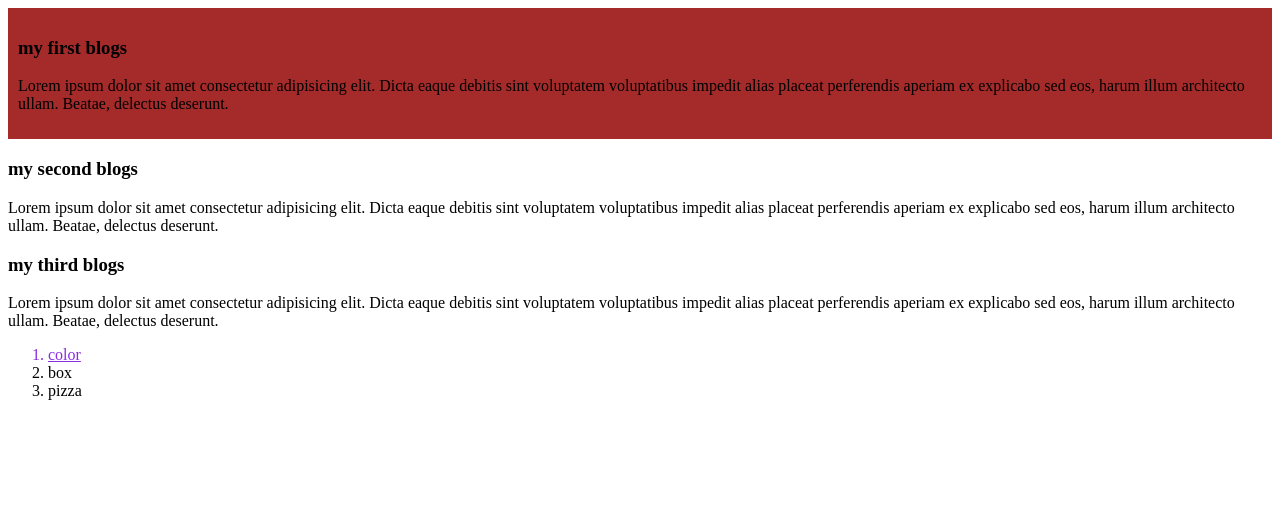
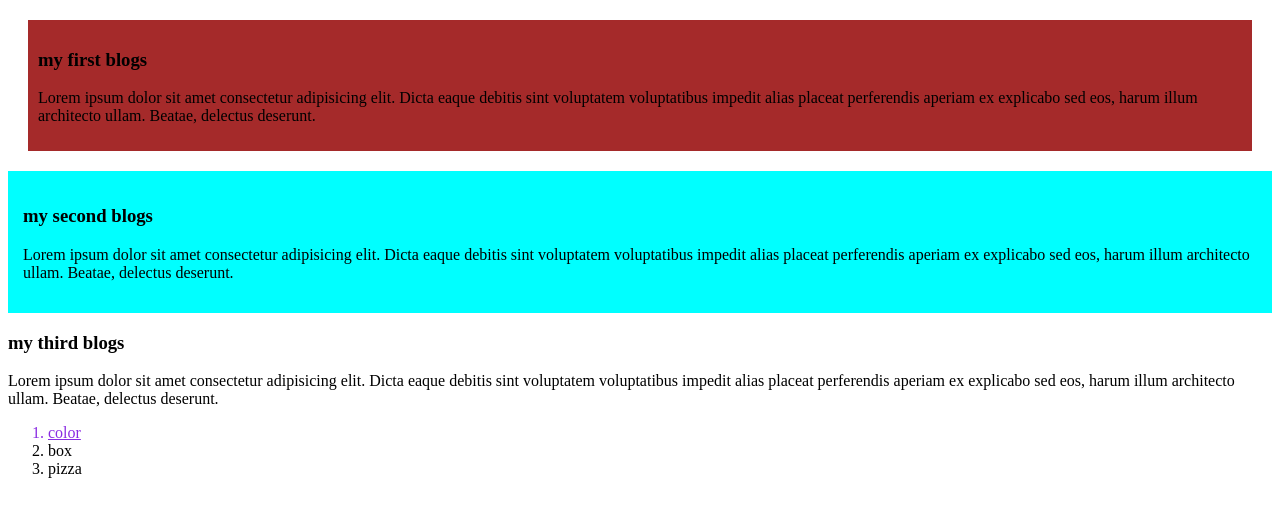
Before and after one commit to mariamarjan/my--first-git-repo, a plain HTML site: page index.html in a window 1280 px wide. Drawn offline with Linux system fonts and the light colour scheme.

Commit message:
add second part

```diff
--- a/first.css
+++ b/first.css
@@ -2,4 +2,9 @@
 .blog1{
     background-color: brown;
     padding: 10px;
+    margin:20px ;
 }
+.blog2{
+ background-color: aqua;
+ padding: 15px;
+}
```
